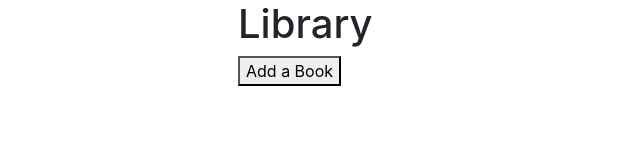
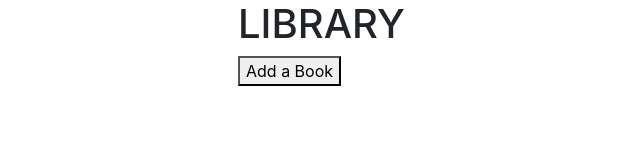
Before and after one commit to udberg/JSLibrary, a plain HTML site: page index.html in a window 1280 px wide. Shown: the whole page, without its empty margins (97-737 px from the left). Drawn offline with nearby package versions, Linux system fonts and the light colour scheme.

Commit message:
modified html

```diff
--- a/index.html
+++ b/index.html
@@ -13,7 +13,7 @@
   </head>
   <body>
 	  <div class="container mx-auto w-50">
-	<h1>Library</h1>
+	<h1 class="text-uppercase">Library</h1>
 	<button type="button" id="formToggler" class="button">Add a Book</button>
   <div class="form-container invisible">
     <form class="form" action="#" class="lib-form">
```
